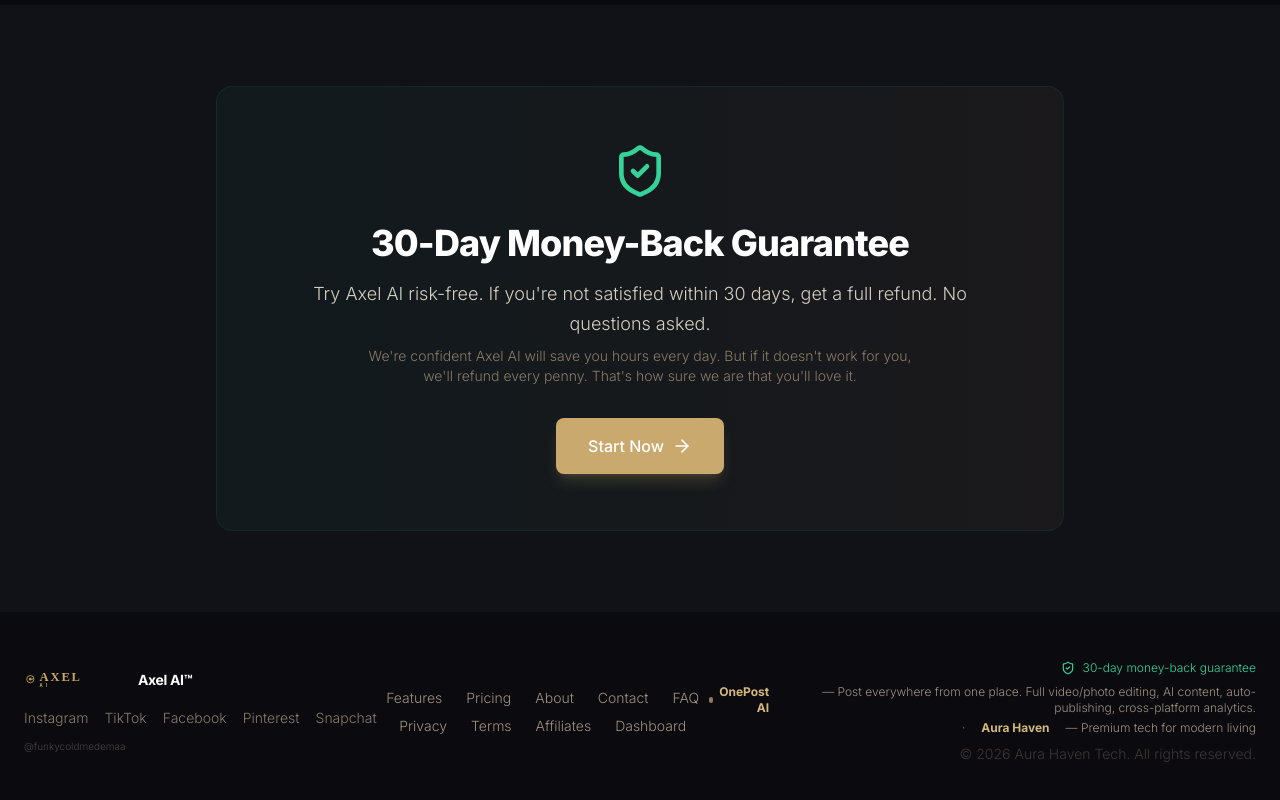
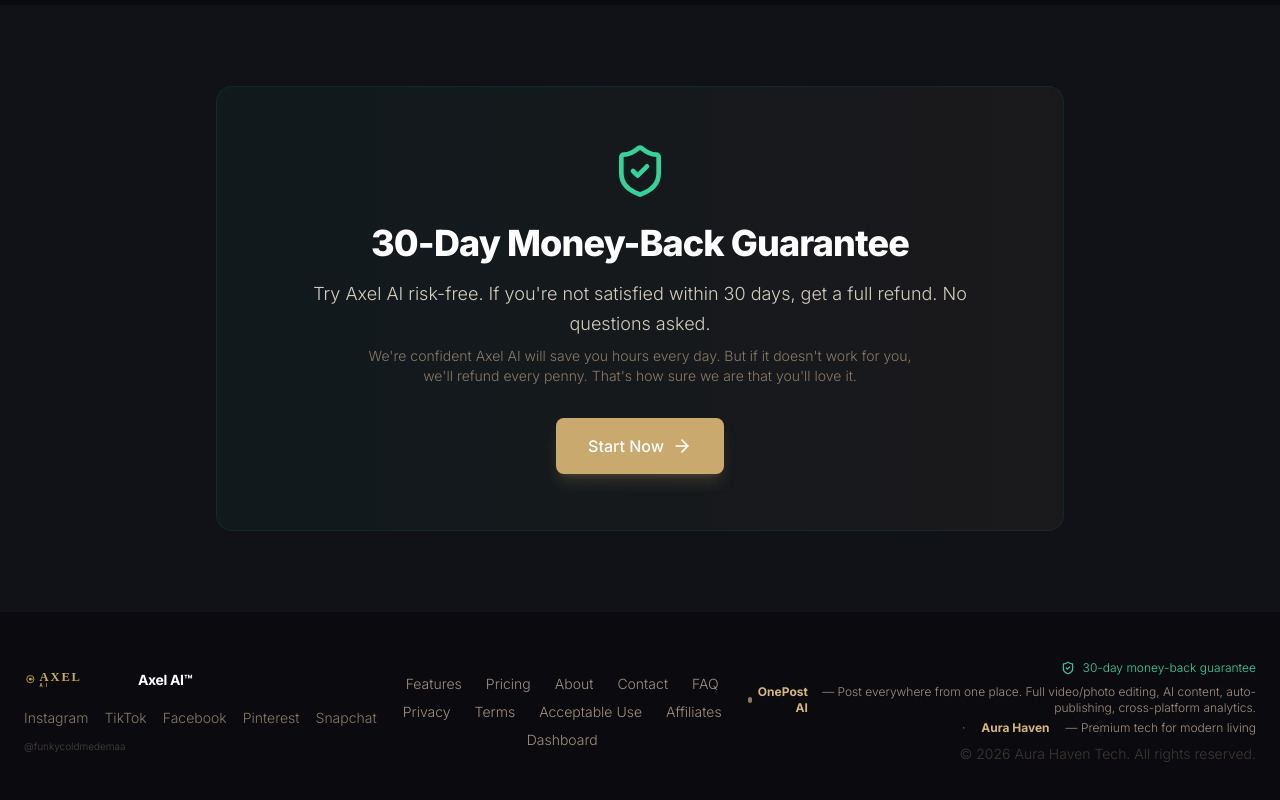
Before and after one commit to AureaHavenTech/AutoExec, a Next.js app: page / in a window 1280 px wide. Shown: the part 4287-5087 px from the top of the page. Built offline with nearby package versions, Linux system fonts and the light colour scheme; a web font is replaced by a local one.

Commit message:
Footer: fix /affiliates to /affiliate-terms, add /acceptable-use link. New: /pricing page with Starter/Pro/Unlimited tiers + credit packs

```diff
--- a/src/components/ui/footer.tsx
+++ b/src/components/ui/footer.tsx
@@ -27,7 +27,8 @@
           <Link href="/faq" className="hover:text-white transition-colors">FAQ</Link>
           <Link href="/privacy" className="hover:text-white transition-colors">Privacy</Link>
           <Link href="/terms" className="hover:text-white transition-colors">Terms</Link>
-          <Link href="/affiliates" className="hover:text-white transition-colors">Affiliates</Link>
+          <Link href="/acceptable-use" className="hover:text-white transition-colors">Acceptable Use</Link>
+          <Link href="/affiliate-terms" className="hover:text-white transition-colors">Affiliates</Link>
           <Link href="/dashboard" className="hover:text-white transition-colors">Dashboard</Link>
         </div>
         <div className="text-center md:text-right">
```
